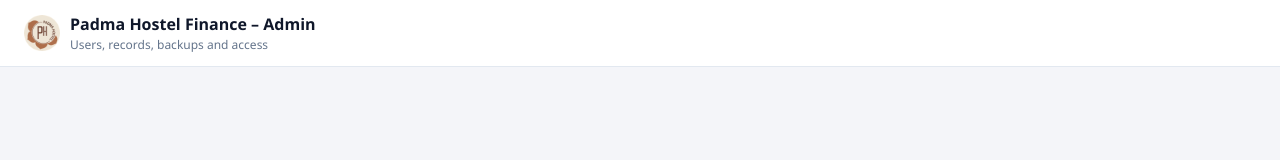
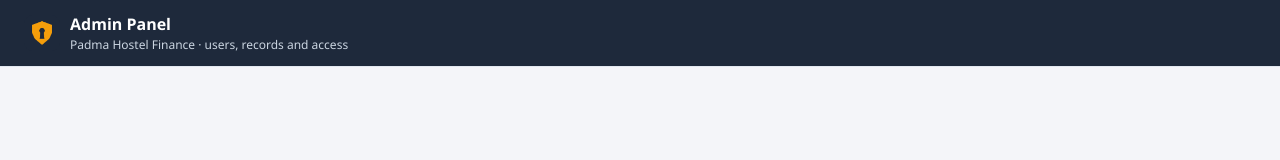
Before and after one commit to dawnofgod/padma-hostel-finance, a plain HTML site: page admin.html in a window 1280 px wide. Drawn offline with Linux system fonts and the light colour scheme; no server answers.

Commit message:
Admin panel: own shield icon, dark header and title so it is not confused with the user app
Co-Authored-By: Claude Opus 5.5 <noreply@anthropic.com>
Claude-Session: https://claude.ai/code/session_01YLq3u4mR8xvKeGkdougbFp

```diff
--- a/admin.html
+++ b/admin.html
@@ -5,16 +5,19 @@
 <meta name="viewport" content="width=device-width, initial-scale=1">
 <meta http-equiv="Content-Security-Policy" content="default-src 'self'; style-src 'self' 'unsafe-inline'; script-src 'self'; img-src 'self' data: https://*.googleusercontent.com; connect-src 'self'">
 <meta name="robots" content="noindex">
-<title>Padma Hostel Finance – Admin</title>
-<link rel="icon" href="assets/icon-192.png">
+<title>Admin Panel – Padma Hostel Finance</title>
+<link rel="icon" href="assets/admin-favicon.png">
 <style>
   :root { --brand: #78350f; --line: #e2e8f0; --muted: #64748b; }
   * { box-sizing: border-box; }
   body { margin: 0; font: 14px/1.5 "Segoe UI", system-ui, Arial, sans-serif; background: #f4f5f9; color: #0f172a; }
-  header { background: #fff; border-bottom: 1px solid var(--line); padding: 12px 24px; display: flex; align-items: center; justify-content: space-between; gap: 12px; position: sticky; top: 0; z-index: 5; }
+  header { background: #1e293b; color: #fff; border-bottom: 1px solid var(--line); padding: 12px 24px; display: flex; align-items: center; justify-content: space-between; gap: 12px; position: sticky; top: 0; z-index: 5; }
   header .brand { display: flex; align-items: center; gap: 10px; font-weight: 700; font-size: 16px; }
   header img { width: 36px; height: 36px; border-radius: 9px; }
-  header small { display: block; font-weight: 500; color: var(--muted); font-size: 12px; }
+  header small { display: block; font-weight: 500; color: #cbd5e1; font-size: 12px; }
+  header button { background: transparent; color: #fff; border-color: #475569; }
+  header button:hover { background: #334155; }
+  header #who { color: #cbd5e1; }
   .testbar { background: #ea580c; color: #fff; text-align: center; font-weight: 700; font-size: 12px; padding: 4px; }
   main { max-width: 1400px; margin: 0 auto; padding: 24px; }
   .stats { display: grid; grid-template-columns: repeat(auto-fit, minmax(190px, 1fr)); gap: 14px; margin-bottom: 18px; }
@@ -80,13 +83,13 @@
 <body>
 <div id="testBar" class="testbar hidden">TEST COPY — test users and test data only (Drive folder "Padma Hostel Finance – TEST")</div>
 <header>
-  <div class="brand"><img src="assets/logo.png" alt=""><div>Padma Hostel Finance – Admin<small>Users, records, backups and access</small></div></div>
+  <div class="brand"><img src="assets/admin-icon.png" alt=""><div>Admin Panel<small>Padma Hostel Finance · users, records and access</small></div></div>
   <div style="display:flex;gap:10px;align-items:center"><span id="who" class="muted"></span><button id="settingsBtn" class="hidden">⚙ Settings</button><button id="logoutBtn" class="hidden">Log out</button></div>
 </header>
 
 <main>
   <div id="loginBox" class="card login hidden">
-    <img src="assets/logo.png" alt="" style="width:64px;height:64px;border-radius:16px">
+    <img src="assets/admin-icon.png" alt="" style="width:64px;height:64px;border-radius:16px">
     <h2 id="loginTitle">Admin login</h2>
     <p id="loginHint" class="muted">Only the admin can open this panel.</p>
     <form id="loginForm" style="text-align:left;display:grid;gap:10px;margin-top:14px">
@@ -119,7 +122,7 @@
 
 <div id="viewer" class="viewer hidden">
   <header>
-    <div class="brand"><img id="vLogo" src="assets/icon-192.png" alt=""><div><span id="vName"></span><small id="vSub"></small></div></div>
+    <div class="brand"><img id="vLogo" src="assets/admin-icon.png" alt=""><div><span id="vName"></span><small id="vSub"></small></div></div>
     <div style="display:flex;gap:10px;align-items:center"><span class="ro">Read-only</span><button id="vClose">✕ Close</button></div>
   </header>
   <main>
--- a/js/admin.js
+++ b/js/admin.js
@@ -190,7 +190,7 @@
   let V = null;
   async function openViewer(u) {
     $('viewer').classList.remove('hidden'); document.body.style.overflow = 'hidden';
-    $('vLogo').src = 'assets/logo.png';
+    $('vLogo').src = 'assets/admin-icon.png';
     $('vName').textContent = u.profile || u.username; $('vSub').textContent = 'Username: ' + u.username;
     $('vBody').innerHTML = '<div class="empty">Loading the latest backup from Google Drive…</div>';
     $('vStats').innerHTML = ''; $('vSections').innerHTML = ''; $('vMonth').innerHTML = ''; $('vWhen').textContent = '';
```
Also changed, not shown: assets/admin-favicon.png (added), assets/admin-icon.png (added).
